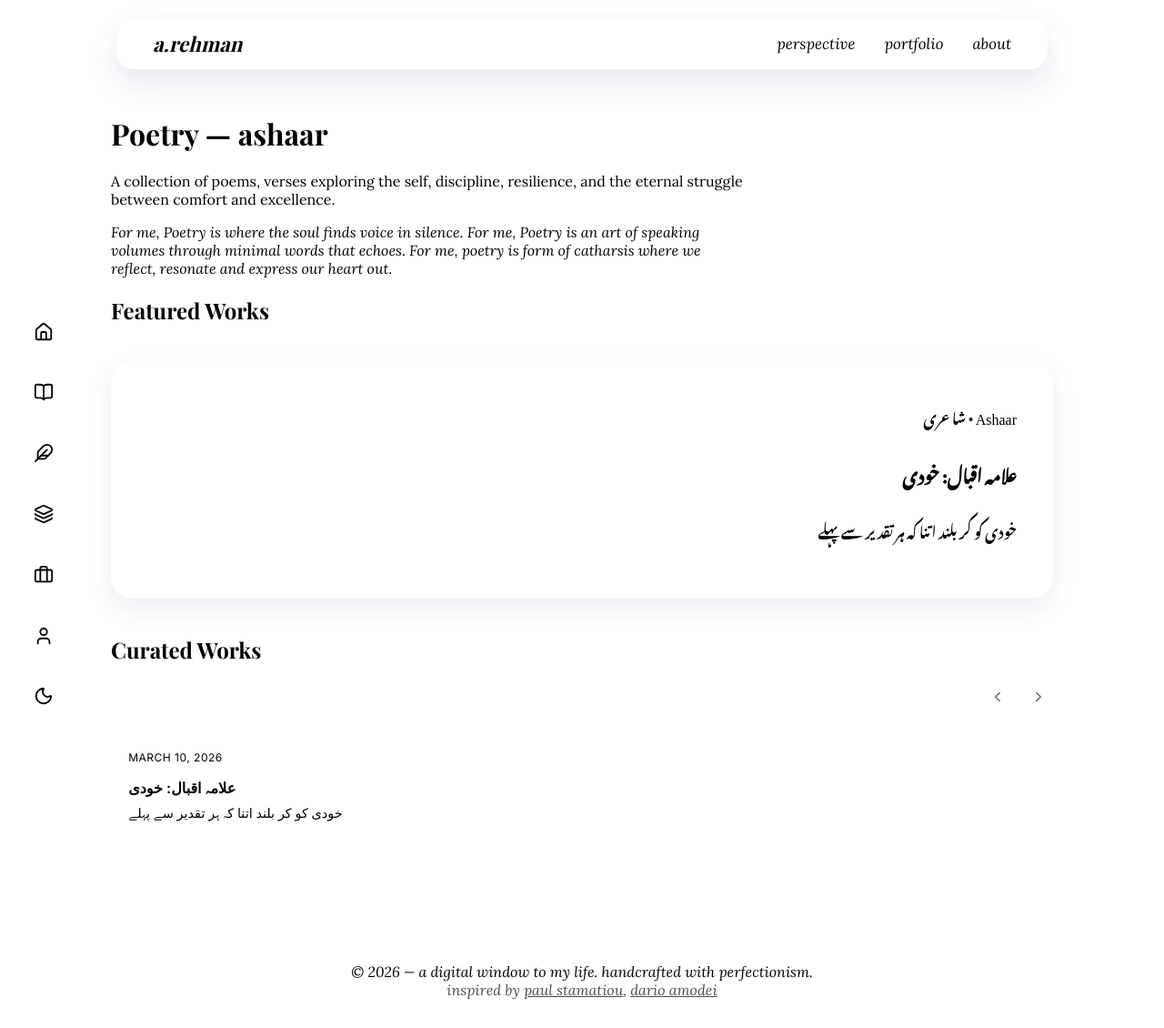
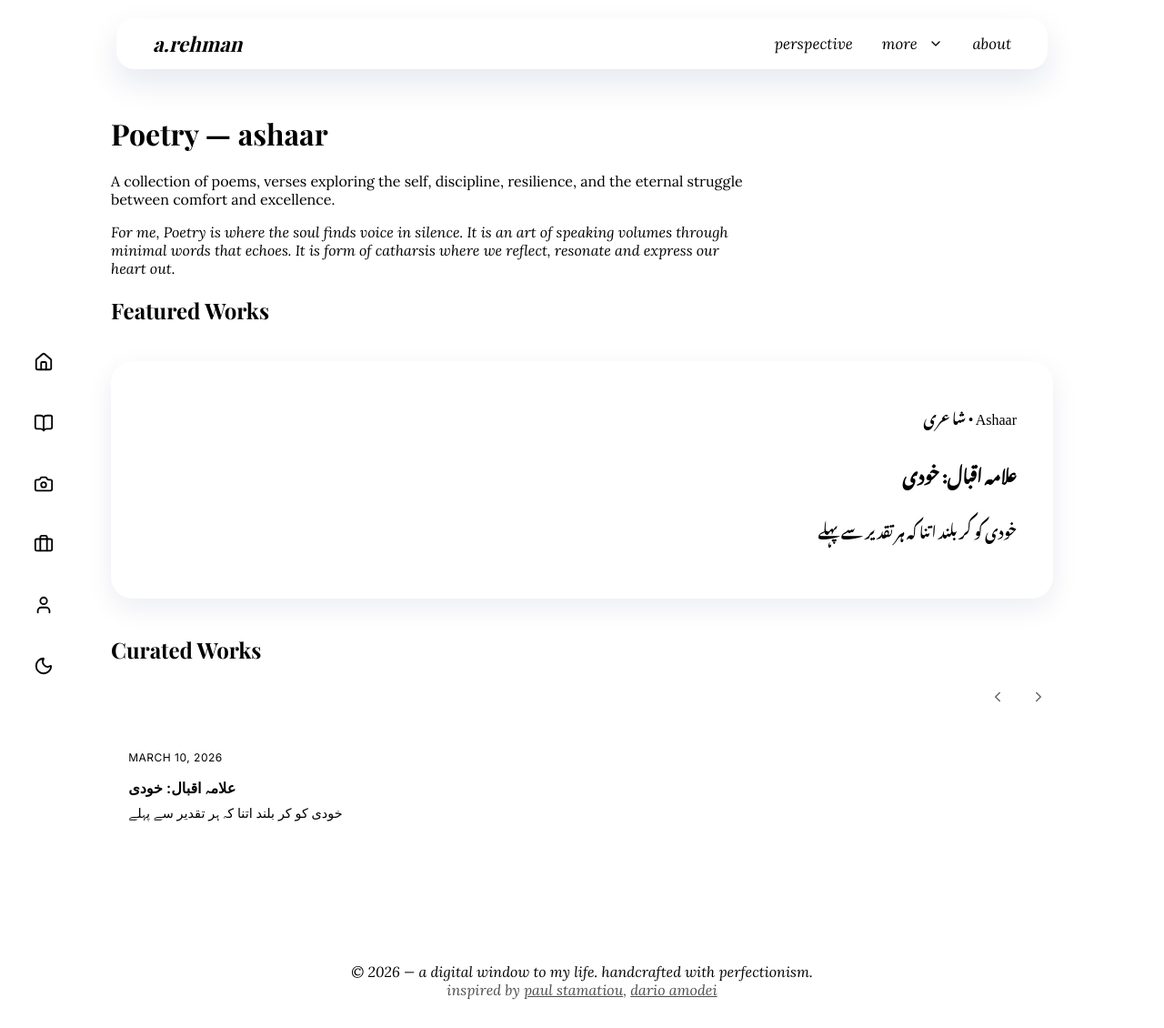
Before and after one commit to arehman-dev/arehman-dev.github.io, a Jekyll site: the page built from poetry/index.md, in a window 1280 px wide and 1130 px high. Shown: the whole window at 91% size. Built offline with Jekyll 4.4.1, drawn with Linux system fonts in a browser that asks for light colours; some web fonts are replaced.

Commit message:
v0.9.6: Add Tasweer Kahani page, update navigation, add More dropdown menu, fix wa.me links
- Create new /tasweer-kahani/ page with photography intro & image grid
- Update sidebar: remove poetry & collections, add tasweer-kahani with camera icon
- Add 'More' dropdown in top bar (before about) with: poetry, collections, archive, feed
- Fix WhatsApp links: wa.me/+923396690006 → https://wa.me/923396690006
- Add dropdown menu CSS styling with smooth hover animations
- Update 404.md and about.md with fixed contact links

```diff
--- a/_layouts/default.html
+++ b/_layouts/default.html
@@ -74,8 +74,7 @@
     <div class="sidebar-icons">
       <a href="{{ '/' | relative_url }}" title="Home"><i data-lucide="home"></i></a>
       <a href="{{ '/perspective/' | relative_url }}" title="Perspective"><i data-lucide="book-open"></i></a>
-      <a href="{{ '/poetry/' | relative_url }}" title="Poetry"><i data-lucide="feather"></i></a>
-      <a href="{{ '/collections/' | relative_url }}" title="Collections"><i data-lucide="layers"></i></a>
+      <a href="{{ '/tasweer-kahani/' | relative_url }}" title="Tasweer Kahani"><i data-lucide="camera"></i></a>
       <a href="{{ '/portfolio/' | relative_url }}" title="Portfolio"><i data-lucide="briefcase"></i></a>
       <a href="{{ '/about/' | relative_url }}" title="About"><i data-lucide="user"></i></a>
 
@@ -92,7 +91,15 @@
         <a href="/" class="brand-logo">a.rehman</a>
         <div class="top-links">
             <a href="{{ '/perspective/' | relative_url }}" class="top-link">perspective</a>
-            <a href="{{ '/portfolio/' | relative_url }}" class="top-link">portfolio</a>
+            <div class="dropdown">
+              <button class="top-link dropdown-toggle">more<i data-lucide="chevron-down" style="width: 16px; height: 16px; margin-left: 0.4rem;"></i></button>
+              <div class="dropdown-menu">
+                <a href="{{ '/poetry/' | relative_url }}">poetry</a>
+                <a href="{{ '/collections/' | relative_url }}">collections</a>
+                <a href="{{ '/archive/' | relative_url }}">archive</a>
+                <a href="{{ '/feed.xml' | relative_url }}">feed</a>
+              </div>
+            </div>
             <a href="{{ '/about/' | relative_url }}" class="top-link">about</a>
         </div>
       </nav>
--- a/assets/css/style.css
+++ b/assets/css/style.css
@@ -149,6 +149,77 @@
 
 .top-links a[href] {
     color: var(--text-muted);
+}
+
+/* Dropdown Menu Styling */
+.dropdown {
+    position: relative;
+    display: inline-block;
+}
+
+.dropdown-toggle {
+    background: none;
+    border: none;
+    padding: 0;
+    cursor: pointer;
+    display: flex;
+    align-items: center;
+    gap: 0.4rem;
+    font-family: 'Lora', serif;
+    font-weight: 400;
+    font-style: italic;
+    font-size: 1.05rem;
+    color: var(--text-muted);
+    transition: all 0.2s ease;
+}
+
+.dropdown-toggle:hover {
+    color: var(--accent);
+}
+
+.dropdown-menu {
+    position: absolute;
+    top: 100%;
+    left: 0;
+    display: flex;
+    flex-direction: column;
+    background: var(--glass-bg);
+    backdrop-filter: blur(16px);
+    -webkit-backdrop-filter: blur(16px);
+    border: 1px solid var(--card-border);
+    border-radius: 12px;
+    padding: 0.8rem 0;
+    margin-top: 0.5rem;
+    min-width: 150px;
+    opacity: 0;
+    visibility: hidden;
+    transform: translateY(-5px);
+    transition: all 0.3s ease;
+    z-index: 1001;
+    box-shadow: 0 10px 30px rgba(7, 30, 97, 0.15);
+}
+
+.dropdown:hover .dropdown-menu {
+    opacity: 1;
+    visibility: visible;
+    transform: translateY(0);
+}
+
+.dropdown-menu a {
+    padding: 0.7rem 1.2rem;
+    text-decoration: none;
+    color: var(--text-muted);
+    font-family: 'Lora', serif;
+    font-style: italic;
+    font-size: 0.95rem;
+    transition: all 0.2s ease;
+    white-space: nowrap;
+}
+
+.dropdown-menu a:hover {
+    color: var(--accent);
+    background: rgba(1, 172, 106, 0.08);
+    padding-left: 1.4rem;
 }
 
 .glass-top-bar:hover { transform: translateY(-3px); box-shadow: var(--glass-shadow); }
--- a/poetry/index.md
+++ b/poetry/index.md
@@ -7,9 +7,7 @@
 
 A collection of poems, verses exploring the self, discipline, resilience, and the eternal struggle between comfort and excellence.
 
-_For me, Poetry is where the soul finds voice in silence_.
-_For me, Poetry is an art of speaking volumes through minimal words that echoes_.
-_For me, poetry is form of catharsis where we reflect, resonate and express our heart out_.
+_For me, Poetry is where the soul finds voice in silence. It is an art of speaking volumes through minimal words that echoes. It is form of catharsis where we reflect, resonate and express our heart out_.
 
 ## Featured Works
 
```
Also changed, not shown: 404.md (+1 -1 lines), about.md (+1 -1 lines), tasweer-kahani/index.md (added, +39 -0 lines).
